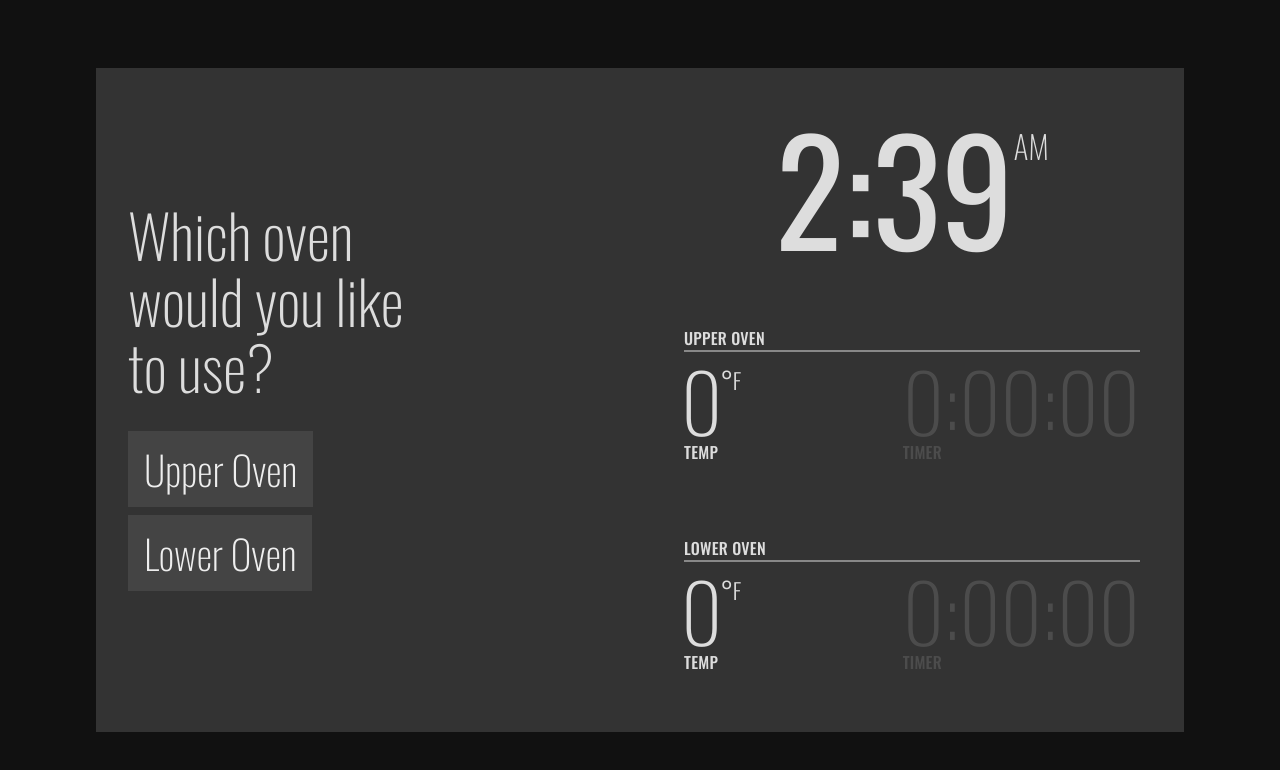
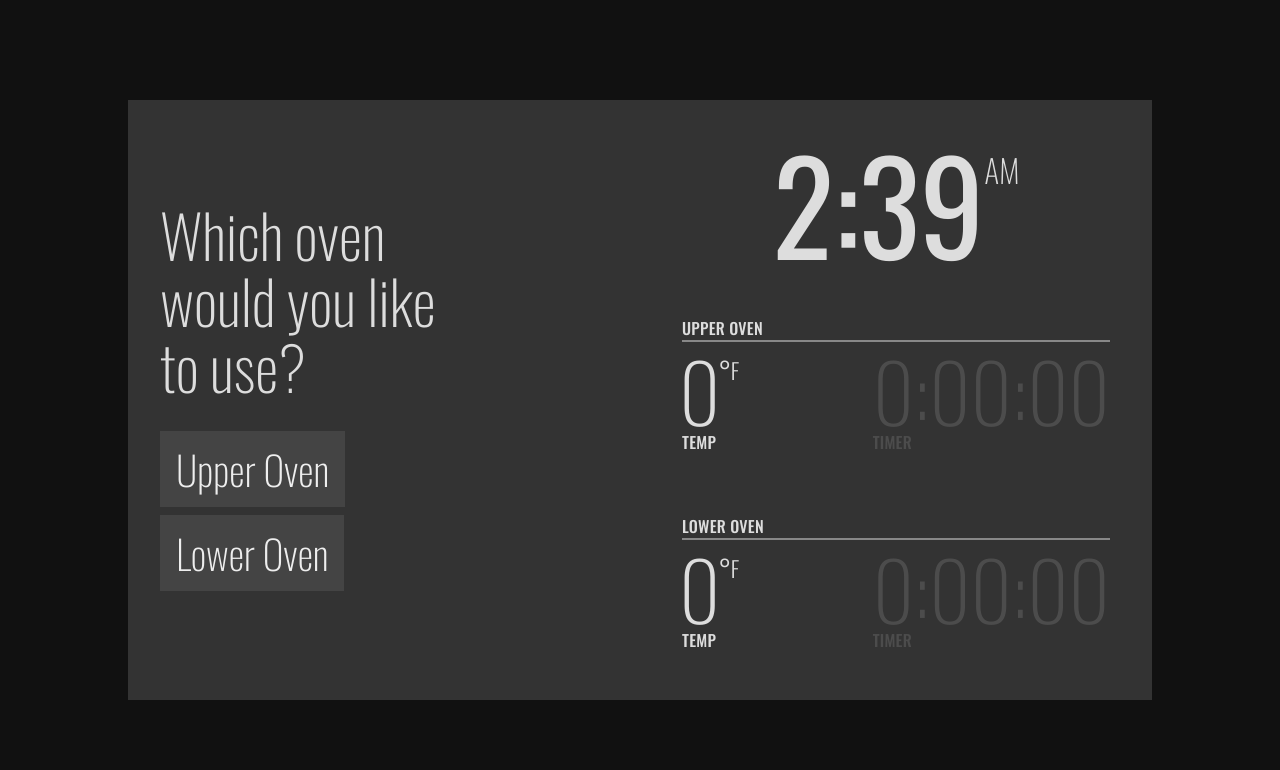
Before and after one commit to andrewmcconville/oven-ui, a Vue app: page / in a window 1280 px wide. Shown: the top 770 px of the page. Built offline with nearby package versions, Linux system fonts and the light colour scheme.

Commit message:
adds box-sizing for sizing

```diff
--- a/src/components/Clock.vue
+++ b/src/components/Clock.vue
@@ -63,11 +63,11 @@ export default class Clock extends Vue {
 
 <style scoped lang="scss">
 .clock {
-    margin-bottom: 8px;
+    //margin-bottom: 8px;
 }
 
 .clock__time {
-    font-size: 144px;
+    font-size: 128px;
     line-height: 1;
 }
 
--- a/src/components/Oven.vue
+++ b/src/components/Oven.vue
@@ -39,8 +39,8 @@ export default class Oven extends Vue {
 .oven {
     //border-left: 6px solid transparent;
     //background-color: #444;
-    margin-top: 48px;
-    padding: 2px;
+    margin-top: 40px;
+    //padding: 2px;
 }
 
 .oven--active {
--- a/src/styles/Reset.scss
+++ b/src/styles/Reset.scss
@@ -1,3 +1,7 @@
+* {
+    box-sizing: border-box;
+}
+
 button {
     appearance: none;
     background-color: transparent;
```
